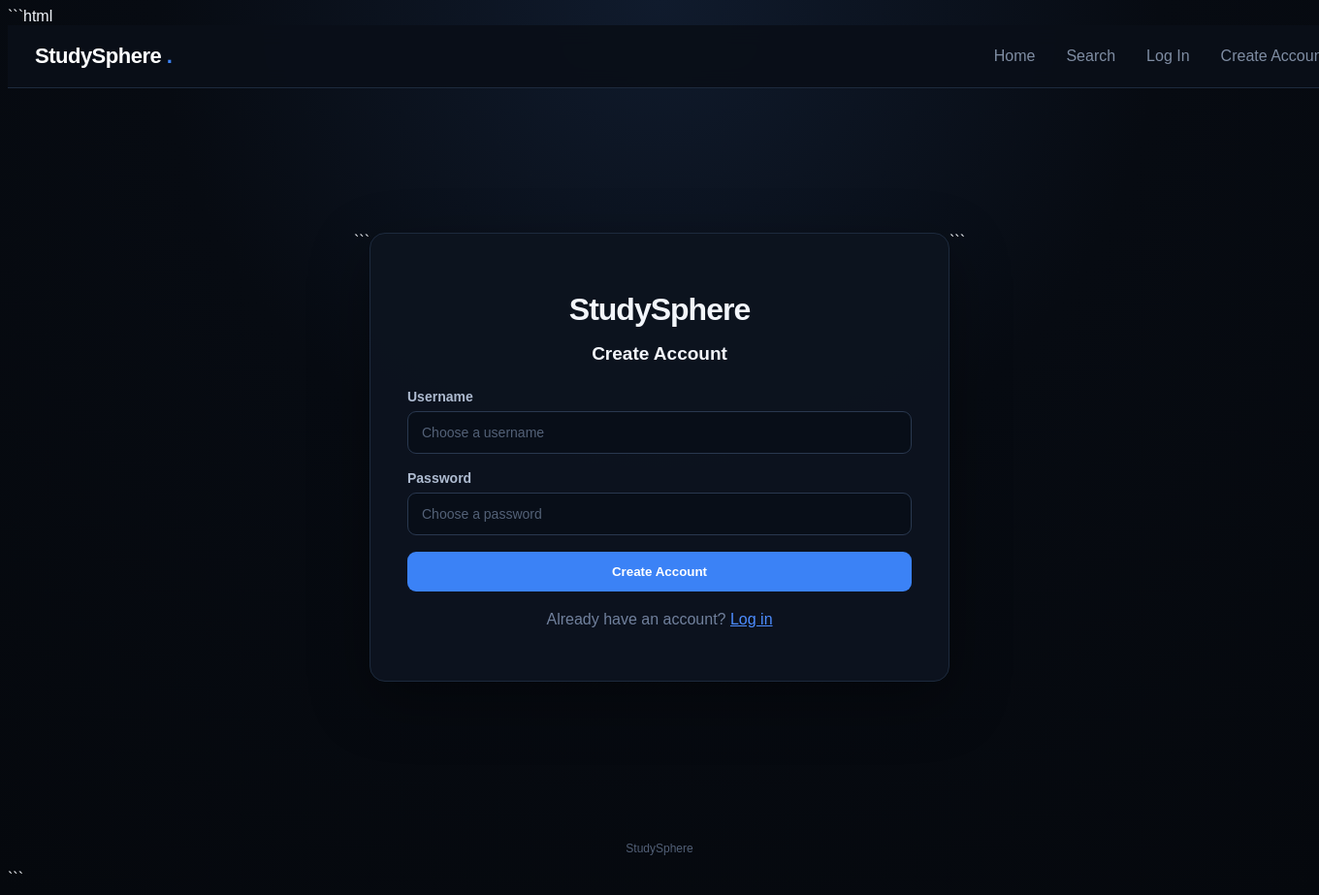
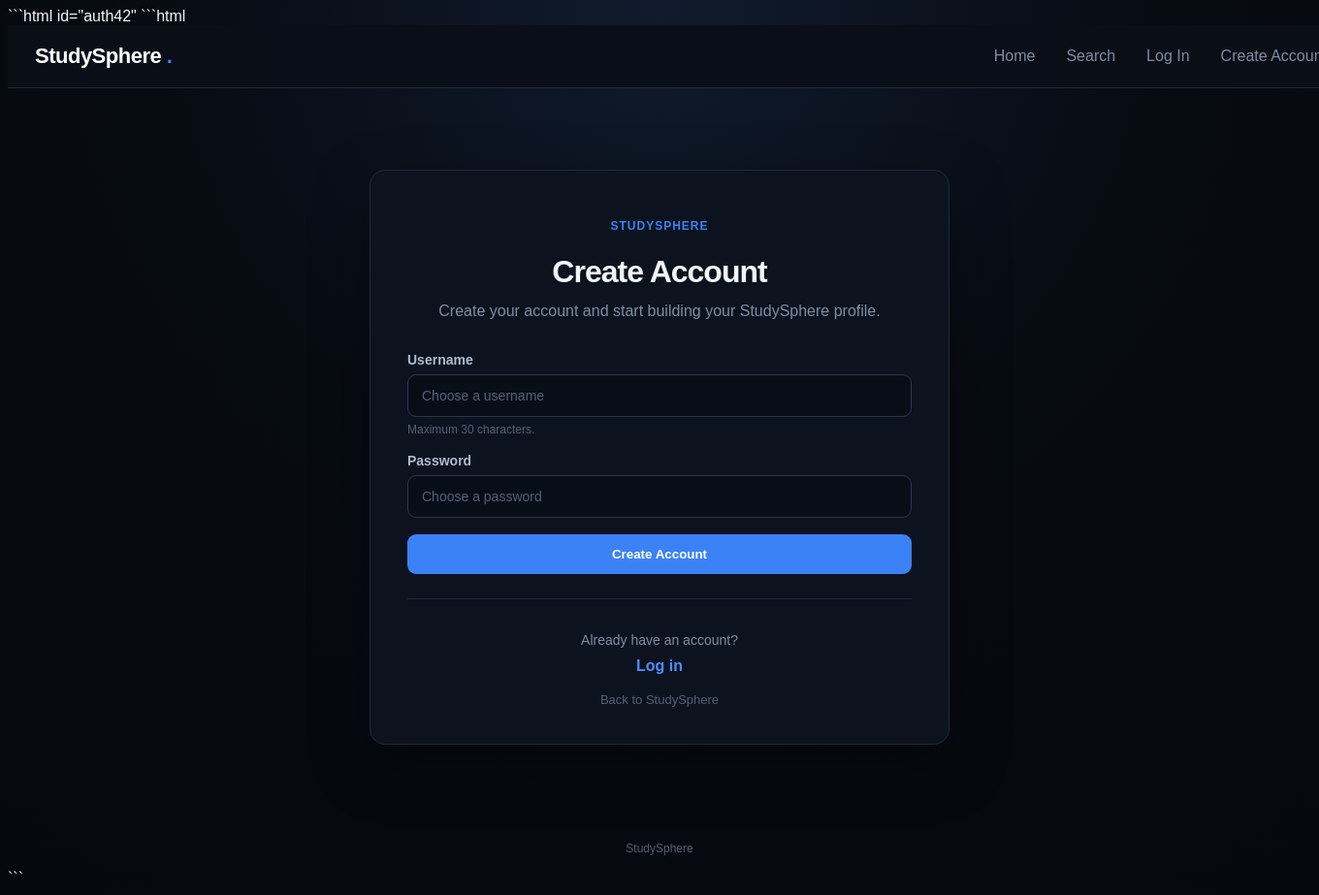
Before and after one commit to antichrist817/studysphere, a Python web app: template templates/auth.html in a window 1360 px wide; the page is wider, and only the part inside the window is pictured. Shown: that part at 97% size. Run offline with Jinja, Linux system fonts and the light colour scheme; the template is opened without the code that fills it, so the values that code supplies are empty; some libraries are stand-ins or nearby versions.

Commit message:
Update auth.html
Redesign account creation page

````diff
--- a/templates/auth.html
+++ b/templates/auth.html
@@ -1,3 +1,4 @@
+```html id="auth42"
 {% extends 'base.html' %}
 
 {% block title %}Create Account — StudySphere{% endblock %}
@@ -6,29 +7,72 @@
 
 <div class="home-container">
 
-```
     <div class="home-card">
 
-    <h1>StudySphere</h1>
+        <div style="
+            text-align:center;
+            margin-bottom:30px;
+        ">
 
-    <h2>Create Account</h2>
+            <p style="
+                color:#3b82f6;
+                font-size:12px;
+                font-weight:bold;
+                letter-spacing:1px;
+                margin-bottom:10px;
+            ">
+                STUDYSPHERE
+            </p>
 
-    <form method="post" action="{{ url_for('register') }}">
+            <h1>
+                Create Account
+            </h1>
+
+            <p style="
+                color:#7f8da3;
+                margin-top:10px;
+                line-height:1.5;
+            ">
+                Create your account and start building
+                your StudySphere profile.
+            </p>
+
+        </div>
+
+
+        <form method="post">
 
             <div class="field">
-            <label>Username</label>
+
+                <label>
+                    Username
+                </label>
 
                 <input
                     type="text"
                     name="username"
                     placeholder="Choose a username"
+                    maxlength="30"
                     autocomplete="username"
                     required
                 >
+
+                <p style="
+                    color:#536177;
+                    font-size:12px;
+                    margin-top:6px;
+                ">
+                    Maximum 30 characters.
+                </p>
+
             </div>
 
+
             <div class="field">
-            <label>Password</label>
+
+                <label>
+                    Password
+                </label>
 
                 <input
                     type="password"
@@ -37,7 +81,9 @@
                     autocomplete="new-password"
                     required
                 >
+
             </div>
+
 
             <button
                 type="submit"
@@ -48,22 +94,66 @@
 
         </form>
 
+
         {% if error %}
+
             <div class="error">
                 {{ error }}
             </div>
+
         {% endif %}
 
-    <p style="text-align:center;margin-top:20px;color:#71819d;">
+
+        <div style="
+            text-align:center;
+            margin-top:25px;
+            padding-top:20px;
+            border-top:1px solid #1d2a3d;
+        ">
+
+            <p style="
+                color:#7f8da3;
+                font-size:14px;
+                margin-bottom:10px;
+            ">
                 Already have an account?
-        <a href="{{ url_for('login') }}" style="color:#4d8dff;">
+            </p>
+
+            <a
+                href="{{ url_for('login') }}"
+                style="
+                    color:#4d8dff;
+                    text-decoration:none;
+                    font-weight:bold;
+                "
+            >
                 Log in
             </a>
-    </p>
 
         </div>
-```
+
+
+        <div style="
+            text-align:center;
+            margin-top:18px;
+        ">
+
+            <a
+                href="{{ url_for('home') }}"
+                style="
+                    color:#536177;
+                    text-decoration:none;
+                    font-size:13px;
+                "
+            >
+                Back to StudySphere
+            </a>
+
+        </div>
+
+    </div>
 
 </div>
 
 {% endblock %}
+```
````
Lines whose indentation alone changed are shown as unchanged.
